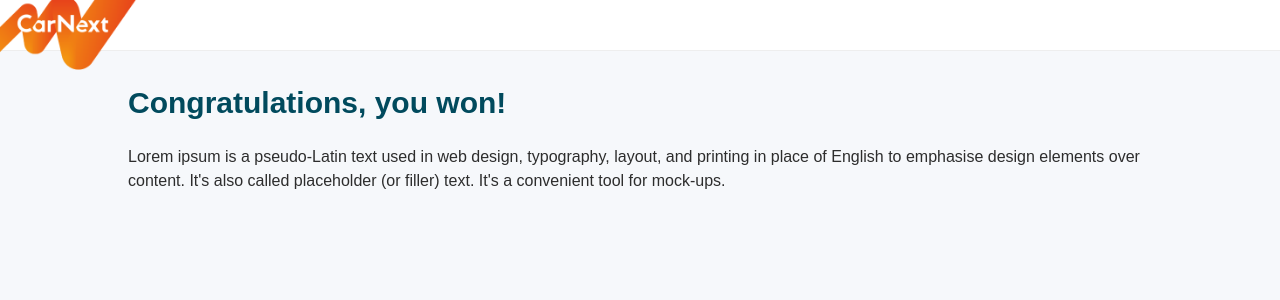
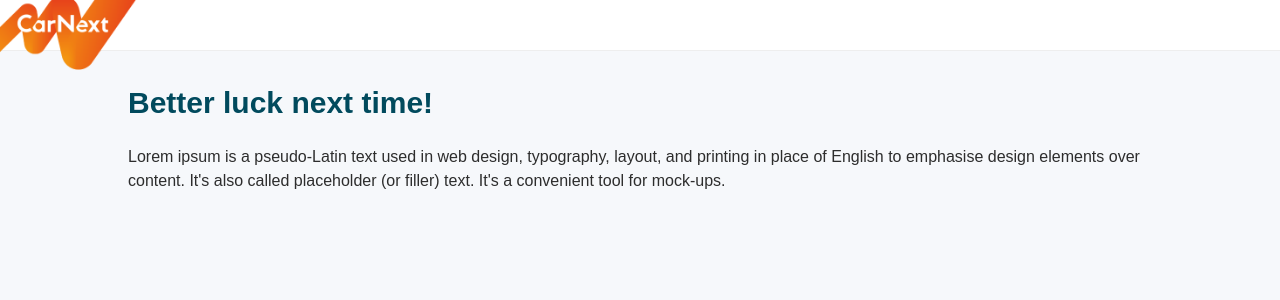
Before and after one commit to nluksha/carnext, a React (Create React App) app: page /result in a window 1280 px wide. Shown: the top 300 px of the page. Built offline with nearby package versions, Linux system fonts and the light colour scheme.

Commit message:
Add random

```diff
--- a/src/AppRouter.js
+++ b/src/AppRouter.js
@@ -12,7 +12,7 @@ function AppRouter() {
       <Layout>
         <Switch>
           <Route path="/" exact component={Login} />
-          <Route path="/result/" component={Result} />
+          <Route path="/result" component={Result} />
         </Switch>
       </Layout>
     </Router>
--- a/src/pages/Login/container/LoginFormContainer.js
+++ b/src/pages/Login/container/LoginFormContainer.js
@@ -1,8 +1,16 @@
 import React, { Component } from 'react';
+import { withRouter } from 'react-router-dom';
 
+import getWeightedRandom from '../../../services/getWeightedRandom';
 import LoginFormView from '../components/LoginFormView';
 
 class LoginFormContainer extends Component {
+  constructor(props) {
+    super(props);
+
+    this.handleSubmit = this.handleSubmit.bind(this);
+  }
+
   handleSubmit(data) {
     fetch('https://5cd507849c31c600148a9470.mockapi.io/carnext/login', {
       method: 'post',
@@ -12,7 +20,22 @@ class LoginFormContainer extends Component {
       body: JSON.stringify(data)
     })
       .then(response => response.json())
-      .then(responseJson => responseJson);
+      .then(responseJson => responseJson)
+      // eslint-disable-next-line no-console
+      .catch(error => console.log(error));
+
+    const isSuccess = getWeightedRandom([
+      {
+        value: true,
+        weight: 1
+      },
+      {
+        value: false,
+        weight: 10
+      }
+    ]);
+
+    this.props.history.replace('/result', { isSuccess });
   }
 
   render() {
@@ -24,4 +47,4 @@ class LoginFormContainer extends Component {
   }
 }
 
-export default LoginFormContainer;
+export default withRouter(LoginFormContainer);
--- a/src/pages/Result/index.js
+++ b/src/pages/Result/index.js
@@ -2,12 +2,17 @@ import React from 'react';
 
 import Content from '../../controls/Content';
 
-const Result = () => (
-  <Content title={'Congratulations, you won!'}>
-    Lorem ipsum is a pseudo-Latin text used in web design, typography, layout, and printing in place of English to
-    emphasise design elements over content. It's also called placeholder (or filler) text. It's a convenient tool for
-    mock-ups.
-  </Content>
-);
+const Result = props => {
+  const { state } = props.location;
+  const isSuccess = state && state.isSuccess;
+
+  return (
+    <Content title={isSuccess ? 'Congratulations, you won!' : 'Better luck next time!'}>
+      Lorem ipsum is a pseudo-Latin text used in web design, typography, layout, and printing in place of English to
+      emphasise design elements over content. It's also called placeholder (or filler) text. It's a convenient tool for
+      mock-ups.
+    </Content>
+  );
+};
 
 export default Result;
--- /dev/null
+++ b/src/services/getWeightedRandom.js
@@ -0,0 +1,18 @@
+const getWeightedRandom = data => {
+  const totalWeight = data.reduce((accumulator, currentValue) => accumulator + currentValue.weight, 0);
+  const weightedItems = data.map(item => ({
+    value: item.value,
+    weight: item.weight / totalWeight
+  }));
+
+  let key = 0;
+  let selector = Math.random();
+  while (selector > 0) {
+    selector -= weightedItems[key].weight;
+    key++;
+  }
+
+  return weightedItems[key - 1].value;
+};
+
+export default getWeightedRandom;
```
